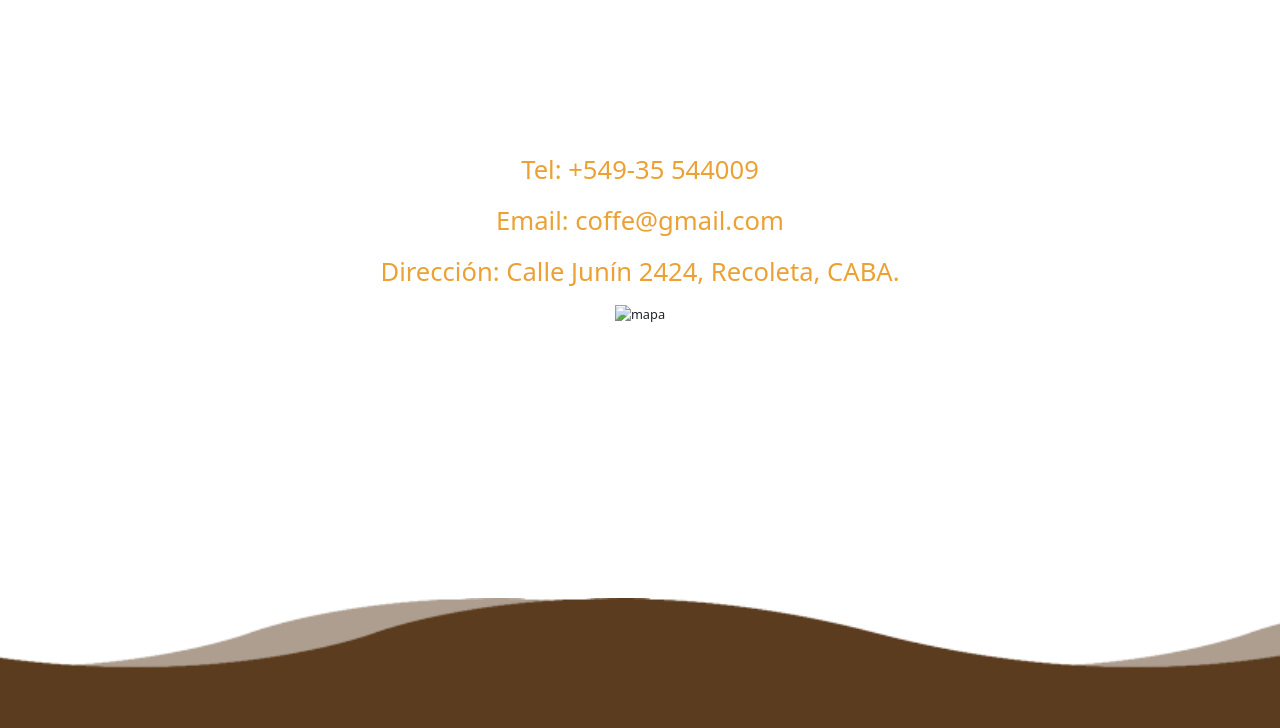
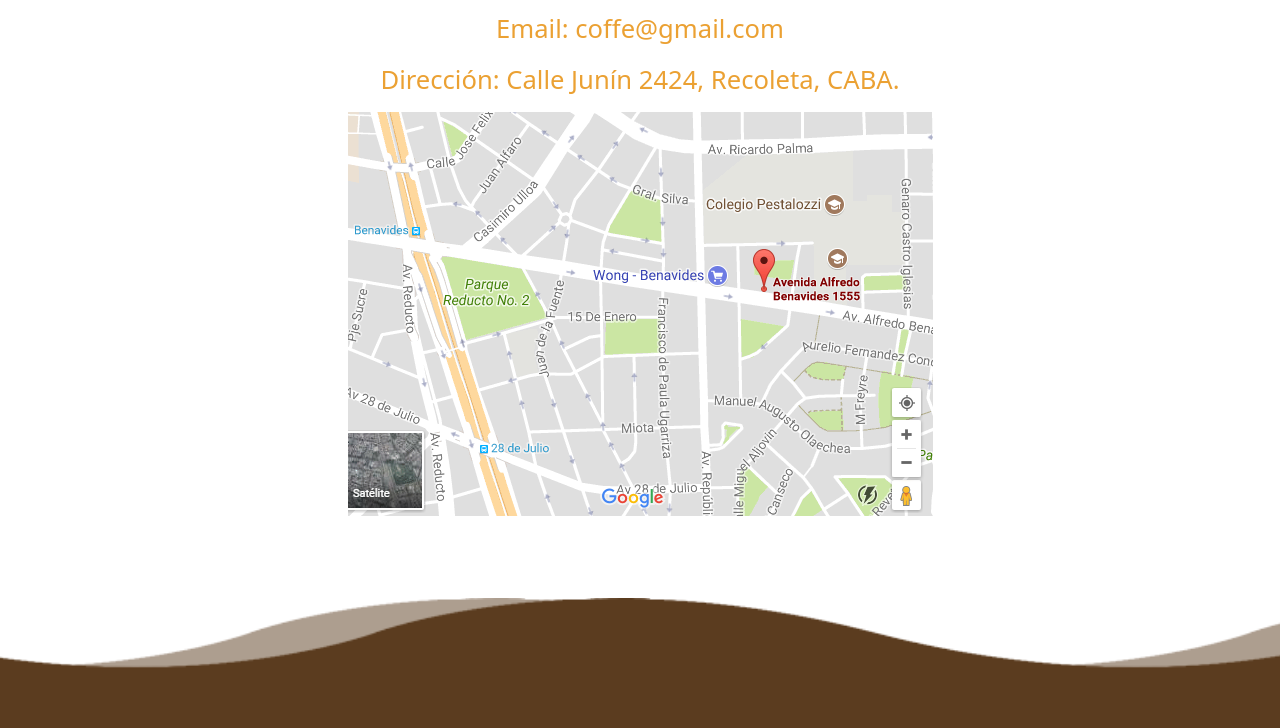
Before and after one commit to FFabianaB/Caffee-CAC, a plain HTML site: page pages/sucursales.html in a window 1280 px wide. Shown: the part 2563-3291 px from the top of the page. Drawn offline with nearby package versions, Linux system fonts and the light colour scheme; the site is published under a folder, as on GitHub Pages, so addresses that start at the root find nothing; a web font is replaced by a local one.

Commit message:
../IMG/mapa.png

```diff
--- a/pages/sucursales.html
+++ b/pages/sucursales.html
@@ -127,7 +127,7 @@
         <p>Email: coffe@gmail.com</p>
         <p>Dirección: Calle Junín 2424, Recoleta, CABA.</p>
         <figure class="map">
-            <img src="/IMG/mapa.png" alt="mapa">
+            <img src="../IMG/mapa.png" alt="mapa">
         </figure>
     </div>
 
```
